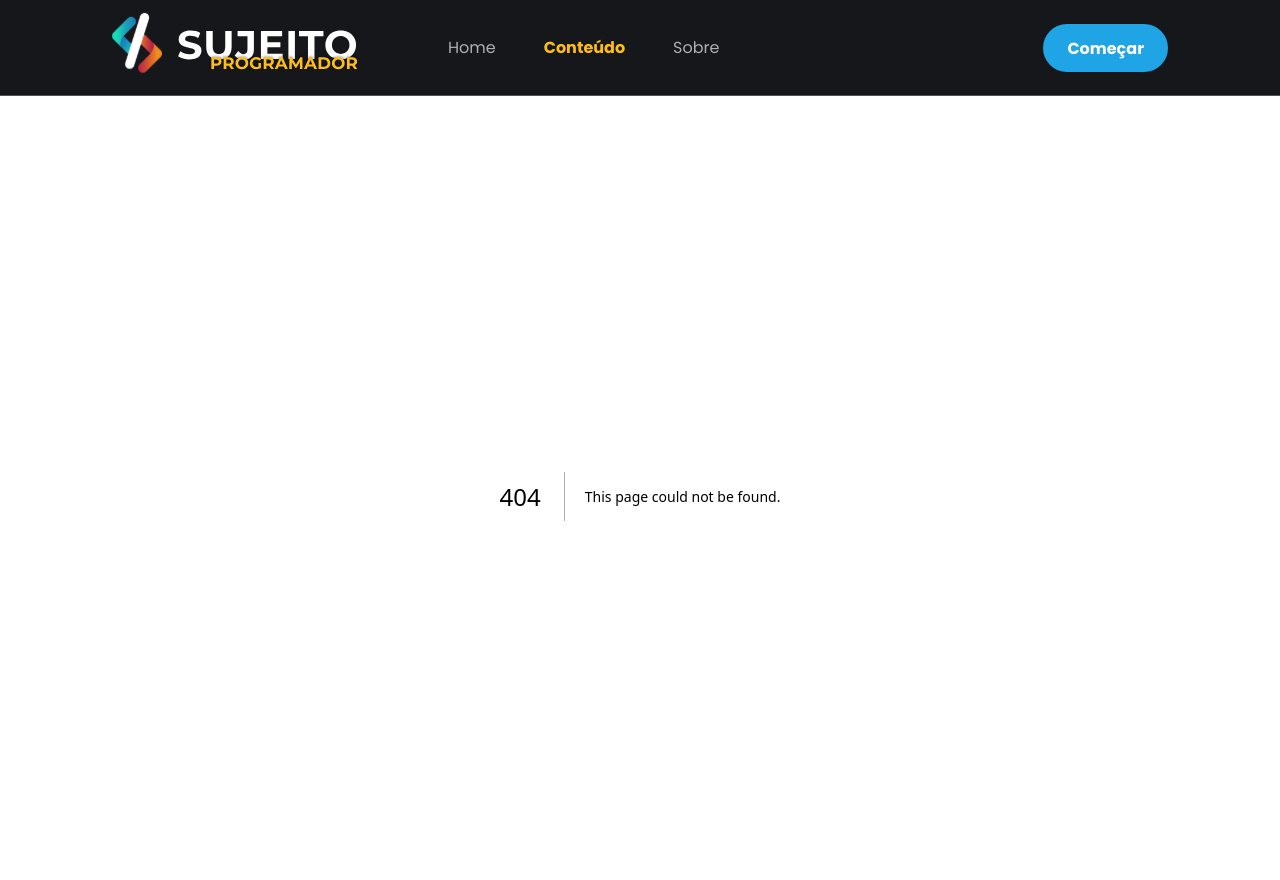
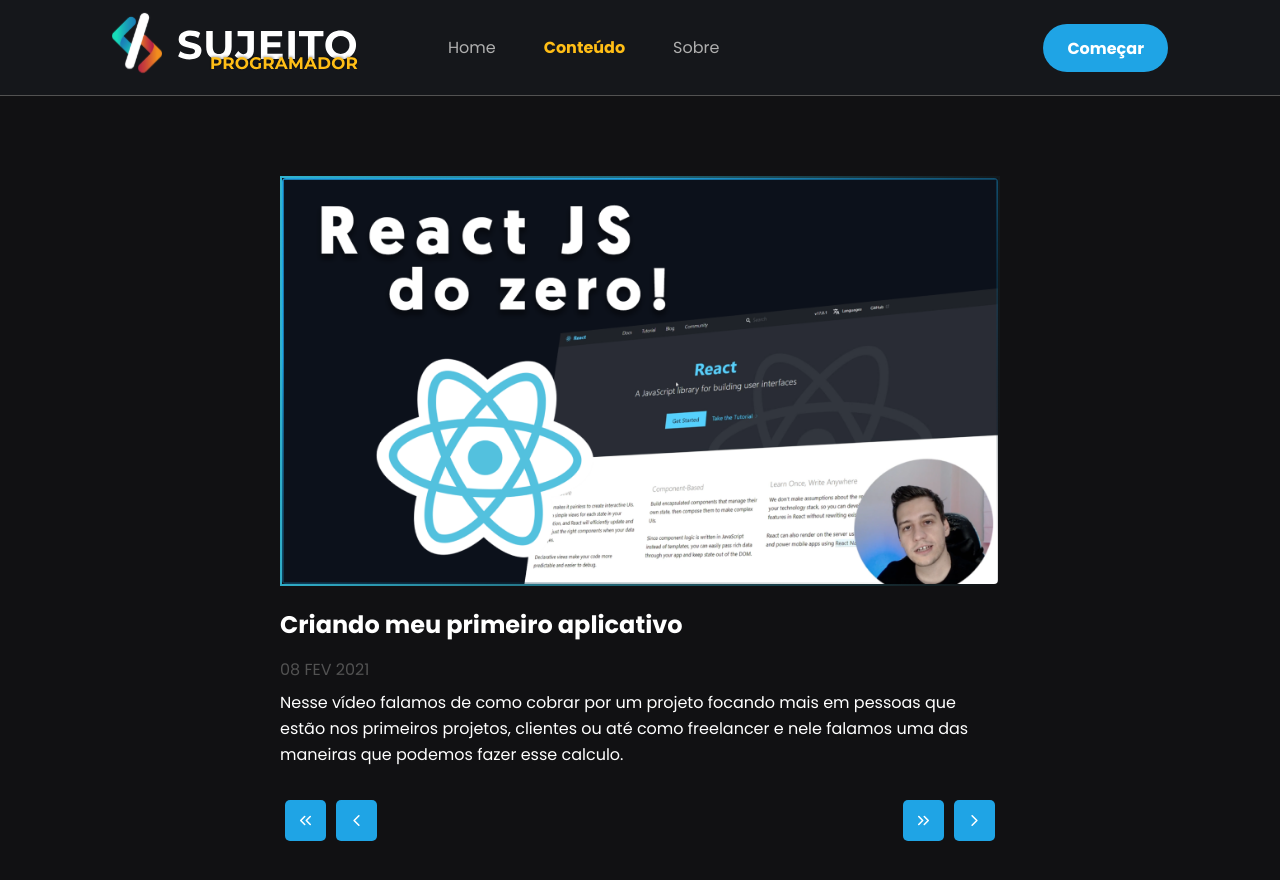
Before and after one commit to WigorCosta21/sujeito-blog, a Next.js app: page /posts in a window 1280 px wide. Before the commit this address had no page. Shown: the top 880 px of the page. Built offline with nearby package versions, Linux system fonts and the light colour scheme.

Commit message:
feat: created posts page

```diff
--- a/package.json
+++ b/package.json
@@ -12,6 +12,7 @@
     "next": "14.1.4",
     "react": "18.2.0",
     "react-dom": "18.2.0",
+    "react-icons": "^5.0.1",
     "sass": "^1.72.0"
   },
   "devDependencies": {
--- /dev/null
+++ b/src/pages/posts/index.tsx
@@ -0,0 +1,68 @@
+import Head from "next/head";
+import Link from "next/link";
+import Image from "next/image";
+import {
+  FiChevronLeft,
+  FiChevronsLeft,
+  FiChevronRight,
+  FiChevronsRight,
+} from "react-icons/fi";
+
+import thumbImg from "../../../public/images/thumb.png";
+
+import styles from "./styles.module.scss";
+
+const Posts = () => {
+  return (
+    <>
+      <Head>
+        <title>Blog | Sujeito Programador</title>
+      </Head>
+      <main className={styles.container}>
+        <div className={styles.posts}>
+          <Link legacyBehavior href="/">
+            <a>
+              <Image
+                src={thumbImg}
+                alt="Post título 1"
+                width={720}
+                height={410}
+                quality={100}
+              />
+              <strong>Criando meu primeiro aplicativo</strong>
+              <time>08 FEV 2021</time>
+              <p>
+                Nesse vídeo falamos de como cobrar por um projeto focando mais
+                em pessoas que estão nos primeiros projetos, clientes ou até
+                como freelancer e nele falamos uma das maneiras que podemos
+                fazer esse calculo.
+              </p>
+            </a>
+          </Link>
+
+          <div className={styles.buttonNavigate}>
+            <div>
+              <button>
+                <FiChevronsLeft size={25} color="#FFF" />
+              </button>
+              <button>
+                <FiChevronLeft size={25} color="#FFF" />
+              </button>
+            </div>
+
+            <div>
+              <button>
+                <FiChevronsRight size={25} color="#FFF" />
+              </button>
+              <button>
+                <FiChevronRight size={25} color="#FFF" />
+              </button>
+            </div>
+          </div>
+        </div>
+      </main>
+    </>
+  );
+};
+
+export default Posts;
--- /dev/null
+++ b/src/pages/posts/styles.module.scss
@@ -0,0 +1,80 @@
+.container {
+  max-width: 1120px;
+  margin: 0 auto;
+  padding: 0 2rem;
+}
+
+.posts {
+  max-width: 720px;
+  margin: 5rem auto;
+
+  a {
+    display: block;
+
+    & + a {
+      margin-top: 2rem;
+      padding-top: 2rem;
+    }
+
+    time {
+      font-size: 1rem;
+      display: flex;
+      align-items: center;
+      color: var(--gray-200);
+    }
+
+    img {
+      max-width: 100%;
+      height: 410px;
+      border: 2px solid var(--blue-900);
+      border-radius: 6px;
+      border-image: linear-gradient(95deg, #31b4d0, transparent) 1;
+    }
+
+    strong {
+      display: block;
+      font-size: 1.5rem;
+      margin: 1rem 0;
+      line-height: 2rem;
+      color: var(--white);
+      transition: color 0.2s;
+    }
+
+    p {
+      color: var(--white);
+      margin-top: 0.5rem;
+      line-height: 1.62rem;
+    }
+
+    &:hover strong {
+      color: var(--blue-900);
+    }
+  }
+}
+
+.buttonNavigate {
+  margin-top: 2rem;
+  display: flex;
+  align-items: center;
+  flex-direction: row;
+  justify-content: space-between;
+
+  div {
+    display: flex;
+    flex-direction: row;
+  }
+
+  button {
+    margin: 0 5px;
+    border: 0;
+    background-color: var(--blue-900);
+    color: var(--white);
+    display: flex;
+    padding: 0.5rem;
+    border-radius: 5px;
+
+    svg {
+      padding: 0 3px;
+    }
+  }
+}
```
Also changed, not shown: public/images/thumb.png (added), 1 other file (tests, documents, lock files or other folders).
